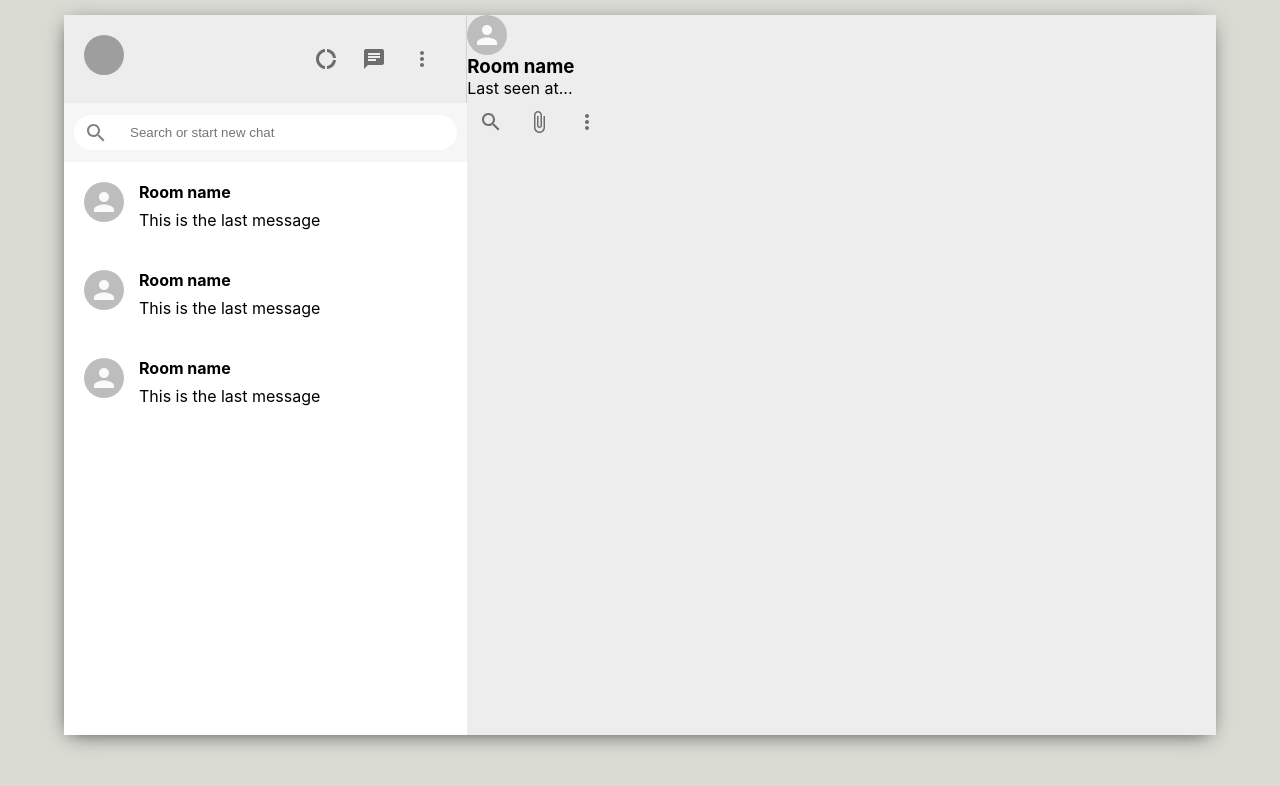
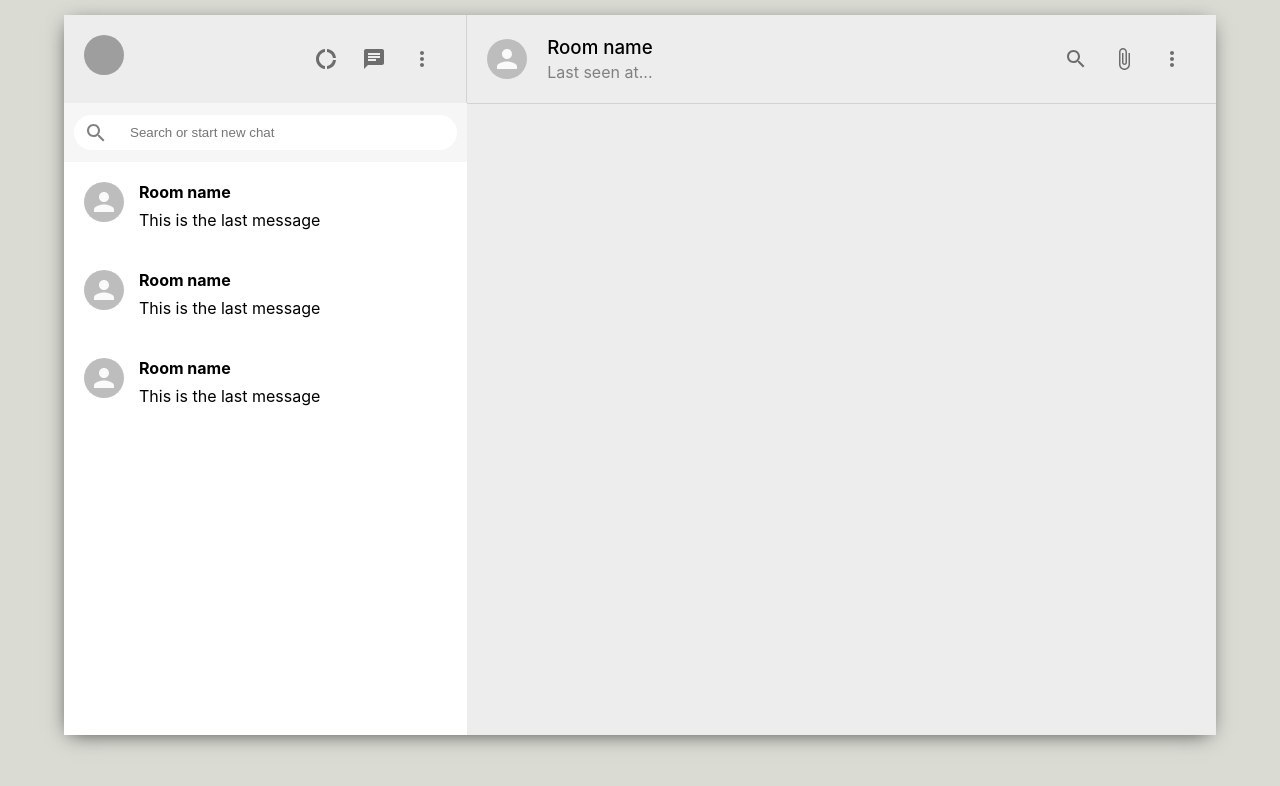
Before and after one commit to llamousse/whatsapp-messaging-mern, a React (Create React App) app: page / in a window 1280 px wide. Shown: the top 786 px of the page. Built offline with nearby package versions, Linux system fonts and the light colour scheme; grey boxes are pictures that could not be loaded.

Commit message:
styled chat header

```diff
--- a/src/Chat.css
+++ b/src/Chat.css
@@ -1,5 +1,26 @@
 .chat {
-    display: flex;
-    flex-direction: column;
-    flex: 0.65;
+  display: flex;
+  flex-direction: column;
+  flex: 0.65;
 }
+
+.chatHeader {
+  padding: 20px;
+  display: flex;
+  align-items: center;
+  border-bottom: 1px solid lightgray;
+}
+
+.chatHeaderInfo {
+  flex: 1;
+  padding-left: 20px;
+}
+
+.chatHeaderInfo > h3 {
+  margin-bottom: 3px;
+  font-weight: 500;
+}
+
+.chatHeaderInfo > p {
+    color: gray;
+}
```
